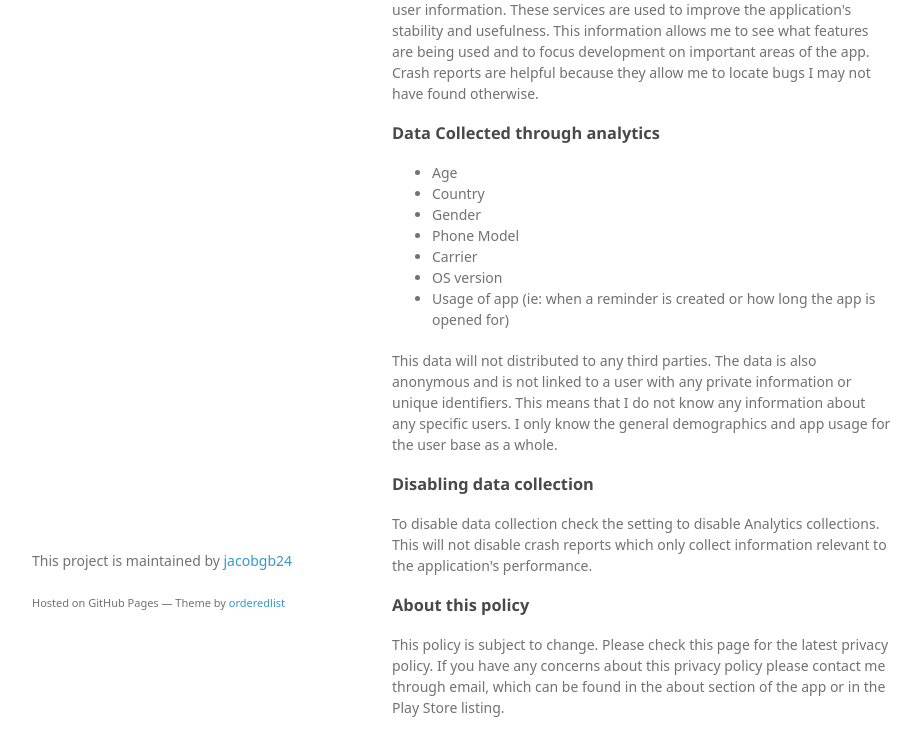
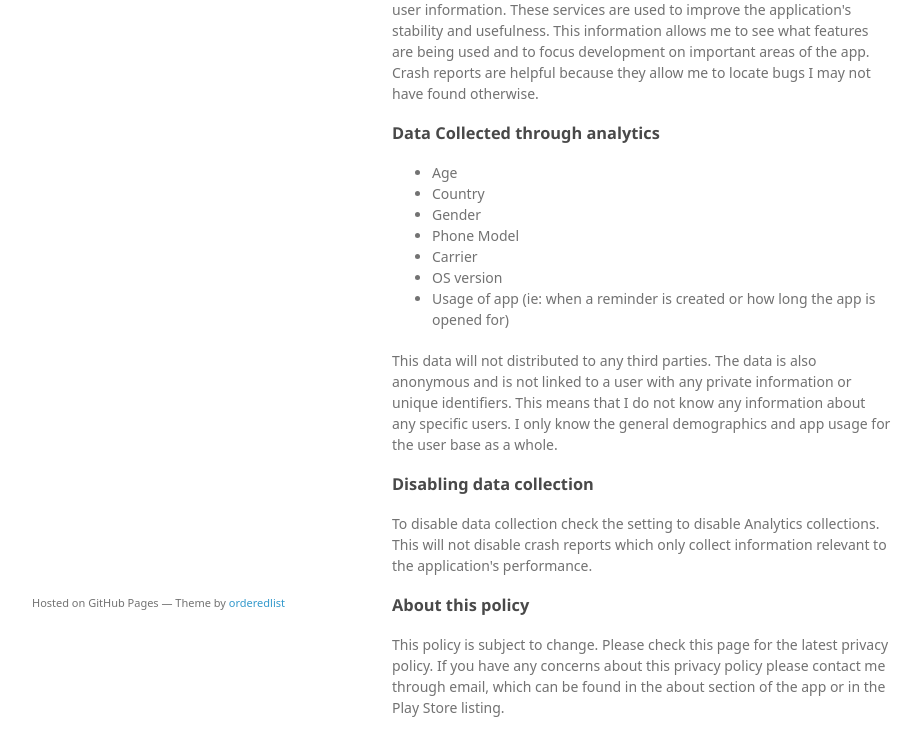
Before and after one commit to jacobgb24/Launch-Companion, a plain HTML site: page index.html in a window 1280 px wide. Shown: the part 118-874 px from the top of the page, without its empty margins (178-1100 px from the left). Drawn offline with Linux system fonts and the light colour scheme; a web font is replaced by a local one.

Commit message:
Update index.html

```diff
--- a/index.html
+++ b/index.html
@@ -51,7 +51,6 @@
 <p>This policy is subject to change. Please check this page for the latest privacy policy. If you have any concerns about this privacy policy please contact me through email, which can be found in the about section of the app or in the Play Store listing.</p>
       </section>
       <footer>
-        <p>This project is maintained by <a href="https://github.com/jacobgb24">jacobgb24</a></p>
         <p><small>Hosted on GitHub Pages &mdash; Theme by <a href="https://github.com/orderedlist">orderedlist</a></small></p>
       </footer>
     </div>
```
